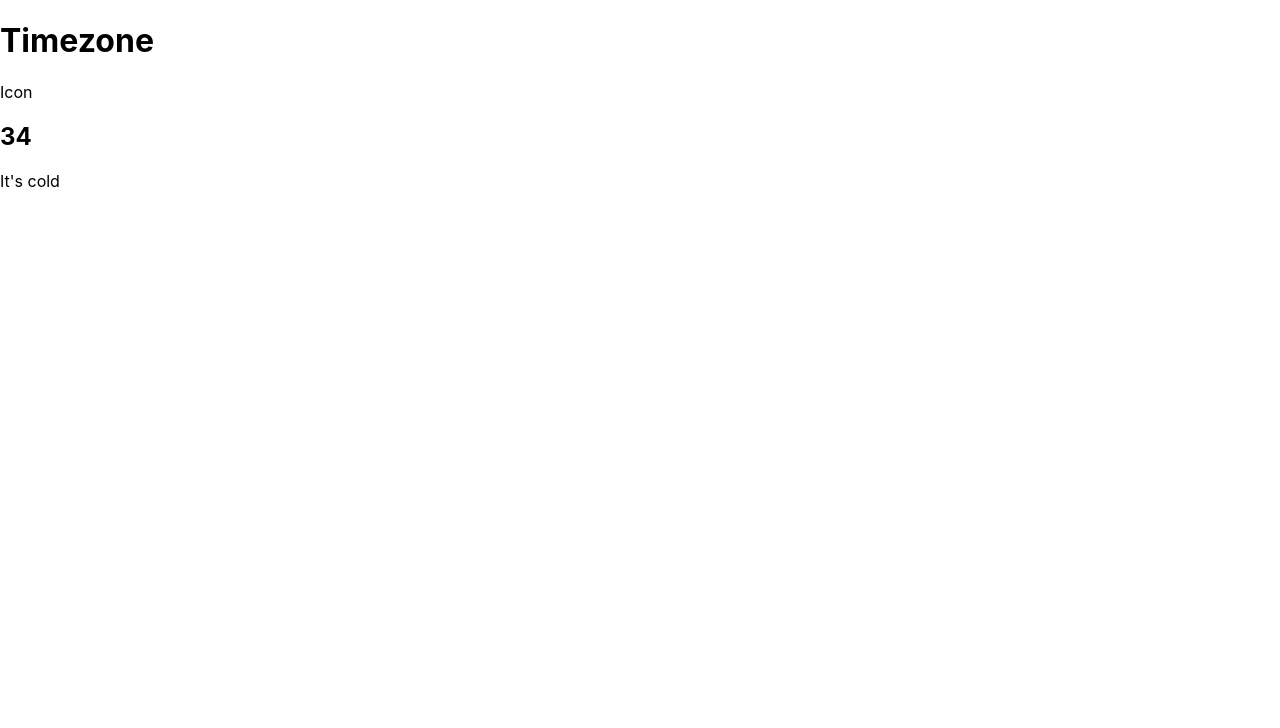
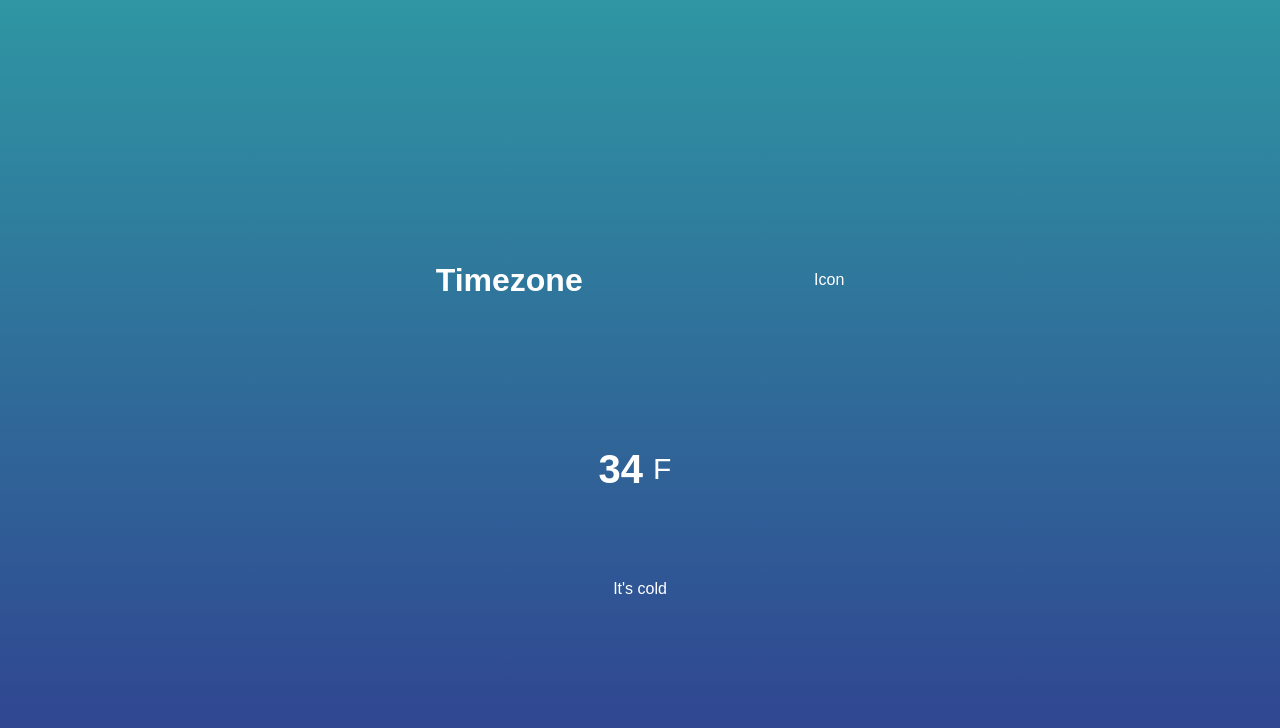
Before and after one commit to Bdavis90/weather-app, a React (Create React App) app: page / in a window 1280 px wide. Shown: the top 728 px of the page. Built offline with nearby package versions, Linux system fonts and the light colour scheme.

Commit message:
added degree-section class to temperature component and styled the app

```diff
--- a/src/components/temperature.js
+++ b/src/components/temperature.js
@@ -5,7 +5,10 @@ class Temperature extends Component {
   render() {
     return (
       <div className="temperature">
-        <h2 className="degree">34</h2>
+        <div className="degree-section">
+          <h2 className="temperature-degree">34</h2>
+          <span>F</span>
+        </div>
         <div className="temperature-description">It's cold</div>
       </div>
     );
--- a/src/index.css
+++ b/src/index.css
@@ -1,13 +1,44 @@
-body {
+* {
   margin: 0;
-  font-family: -apple-system, BlinkMacSystemFont, 'Segoe UI', 'Roboto', 'Oxygen',
-    'Ubuntu', 'Cantarell', 'Fira Sans', 'Droid Sans', 'Helvetica Neue',
-    sans-serif;
-  -webkit-font-smoothing: antialiased;
-  -moz-osx-font-smoothing: grayscale;
+  padding: 0;
+  box-sizing: border-box;
 }
 
-code {
-  font-family: source-code-pro, Menlo, Monaco, Consolas, 'Courier New',
-    monospace;
+.app {
+  height: 100vh;
+  display: flex;
+  flex-direction: column;
+  justify-content: center;
+  align-items: center;
+  background: linear-gradient(rgb(47, 150, 163), rgb(48, 62, 143));
+  font-family: sans-serif;
+  color: white;
 }
+
+.location,
+.temperature {
+  height: 30vh;
+  width: 50%;
+  display: flex;
+  justify-content: space-around;
+  align-items: center;
+}
+
+.temperature {
+  flex-direction: column;
+}
+
+.degree-section {
+  display: flex;
+  align-items: center;
+  cursor: pointer;
+}
+
+.degree-section span {
+  margin: 10px;
+  font-size: 30px;
+}
+
+.degree-section h2 {
+  font-size: 40px;
+}
```
